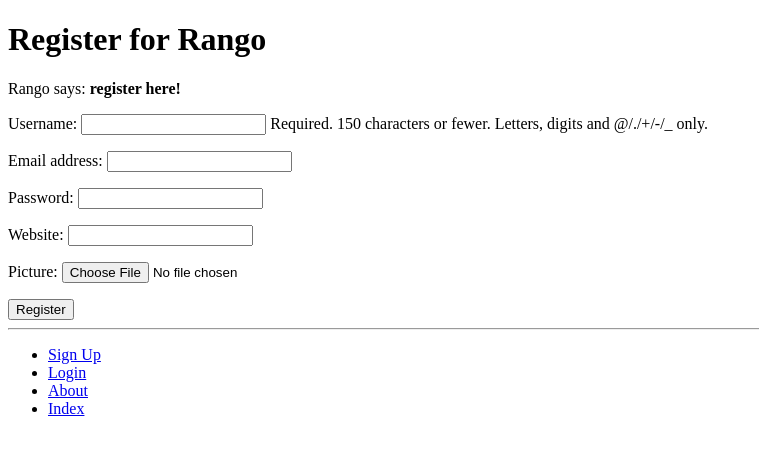
After one commit to loyihsu/GadgetGateway, a Django app: page /rango/register/ in a window 1280 px wide. The commit adds this page. Shown: the top 455 px of the page, without its empty margins (0-759 px from the left). Run offline with Django 3.2, Linux system fonts and the light colour scheme.

Commit message:
added user authentication and login/logout feature

```diff
--- a/rango/admin.py
+++ b/rango/admin.py
@@ -1,6 +1,6 @@
 from django.contrib import admin
 from django.db.models.query_utils import PathInfo
-from rango.models import Category, Page
+from rango.models import Category, Page, UserProfile
 
 class CategoryAdmin(admin.ModelAdmin):
     prepopulated_fields = {'slug':('name',)}
@@ -10,3 +10,4 @@ class PageAdmin(admin.ModelAdmin):
 
 admin.site.register(Category, CategoryAdmin)
 admin.site.register(Page, PageAdmin)
+admin.site.register(UserProfile)
--- a/rango/forms.py
+++ b/rango/forms.py
@@ -1,5 +1,7 @@
 from django import forms
-from rango.models import Page, Category
+from django.forms import fields
+from rango.models import Page, Category, UserProfile
+from django.contrib.auth.models import User
 
 class CategoryForm(forms.ModelForm):
     name = forms.CharField(max_length=Category.Name_MAX_LENGTH, help_text="Please enter the category name.")
@@ -34,3 +36,16 @@ class PageForm(forms.ModelForm):
         exclude = ('category',)
         # or specify the fields to include
         # fields = ('title', 'url', 'views')
+
+
+class UserForm(forms.ModelForm):
+    password = forms.CharField(widget=forms.PasswordInput())
+
+    class Meta:
+        model = User
+        fields = ('username', 'email', 'password')
+
+class UserProfileForm(forms.ModelForm):
+    class Meta:
+        model = UserProfile
+        fields = ('website', 'picture')
--- a/rango/models.py
+++ b/rango/models.py
@@ -3,6 +3,7 @@ from django.db import models
 from django.db.models.base import Model
 from django.db.models.deletion import CASCADE
 from django.template.defaultfilters import slugify
+from django.contrib.auth.models import User
 
 class Category(models.Model):
     Name_MAX_LENGTH = 128
@@ -33,3 +34,15 @@ class Page(models.Model):
 
     def __str__(self):
         return self.title
+
+
+class UserProfile(models.Model):
+    # Link to map UserProfile to a user model instance.
+    user = models.OneToOneField(User, on_delete=CASCADE)
+
+    # Additional attributes to be included
+    website = models.URLField(blank=True)
+    picture = models.ImageField(upload_to='profile_images', blank=True)
+
+    def __str__(self):
+        return self.user.username
--- a/rango/urls.py
+++ b/rango/urls.py
@@ -9,4 +9,8 @@ urlpatterns = [
     path('category/<slug:category_name_slug>/', views.show_category, name='show_category'),
     path('category/<slug:category_name_slug>/add_page/', views.add_page, name="add_page"),
     path('add_category/', views.add_category, name="add_category"),
+    path('register/', views.register, name="register"),
+    path('login/', views.user_login, name="login"),
+    path('restricted/', views.restricted, name="restricted"),
+    path('logout/', views.user_logout, name='logout'),
 ]
--- a/rango/views.py
+++ b/rango/views.py
@@ -1,8 +1,11 @@
-from rango.forms import CategoryForm, PageForm
+from django.http.response import HttpResponse
+from rango.forms import CategoryForm, PageForm, UserForm, UserProfileForm
 from django.shortcuts import redirect, render
 from rango.models import Category, Page
 from rango.forms import CategoryForm, PageForm
 from django.urls import reverse
+from django.contrib.auth import authenticate, login, logout
+from django.contrib.auth.decorators import login_required
 
 def index(request):
     category_list = Category.objects.order_by('-likes')[:5]
@@ -36,6 +39,7 @@ def show_category(request, category_name_slug):
     return render(request, 'rango/category.html', context=context_dict)
 
 
+@login_required
 def add_category(request):
     form = CategoryForm()
 
@@ -55,7 +59,7 @@ def add_category(request):
 
     return render(request, 'rango/add_category.html', {'form': form})
 
-
+@login_required
 def add_page(request, category_name_slug):
     try:
         category = Category.objects.get(slug=category_name_slug)
@@ -84,3 +88,103 @@ def add_page(request, category_name_slug):
 
     context_dict = {'form': form, 'category': category}
     return render(request, 'rango/add_page.html', context=context_dict)
+
+
+def register(request):
+
+    # Boolean to tell the template if the registration was successful
+    registered = False
+
+    if request.method == 'POST':
+        # Grab raw information
+        user_form = UserForm(request.POST)
+        profile_form = UserProfileForm(request.POST)
+
+        # if the two forms are valid
+        if user_form.is_valid() and profile_form.is_valid():
+            # Save user info to the database
+            user = user_form.save()
+
+            # hash password, once hashed, update user password
+            user.set_password(user.password)
+            user.save()
+
+            # since we need to set the user attribute ourselves
+            # we set commit = False, this delays saving the model
+            # until we're ready, helps in avoiding integrity problems
+            profile = profile_form.save(commit=False)
+            profile.user = user
+
+            # If the user has provided a profile picture, get it from
+            # the input form and put it in UserProfile model
+            if 'picture' in request.FILES:
+                profile.picture = request.FILES['picture']
+
+            # saving UserProfile model instance
+            profile.save()
+
+            # update variable to indicate that the registration
+            # was successsful
+            registered = True
+
+        else:
+            # Invalid forms? print errors to the terminal
+            print(user_form.errors, profile_form.errors)
+
+
+    # Not a POST request, render our form using two ModelForm instances
+    # these forms will be blank, ready for user input
+    else:
+        user_form = UserForm()
+        profile_form = UserProfileForm()
+
+    # Render template depending on the context
+    return render(request, 'rango/register.html',
+    context={'user_form': user_form, 'profile_form': profile_form, 'registered': registered})
+
+
+def user_login(request):
+
+    # If the request is POST, get relevant information
+    if request.method == 'POST':
+        # Gather username and password provided by the user.
+        username = request.POST.get('username')
+        password = request.POST.get('password')
+
+        # check if username/password combination is valid
+        # if yes, a user object is returned
+        user = authenticate(username=username, password=password)
+
+        # If we have a user object and the details are correct
+        if user:
+
+            # Is the account active?
+            if user.is_active:
+                # If the user is valid and active, allow login
+                login(request, user)
+                return redirect(reverse('rango:index'))
+
+            else:
+                return HttpResponse("Your rango account is disabled.")
+
+        else:
+            print(f"Invalid login details: {username}, {password}")
+            return HttpResponse("Invalid login details supplied.")
+
+    # If the form is not post, display the login form
+    else:
+        return render(request, 'rango/login.html')
+
+@login_required
+def restricted(request):
+    return render(request, 'rango/restricted.html')
+
+
+# Use the login_required() decorator to ensure only those logged in can
+# access the view.
+@login_required
+def user_logout(request):
+    # Logout the last logged in user
+    logout(request)
+    # Redirect to homepage
+    return redirect(reverse('rango:index'))
--- a/templates/rango/base.html
+++ b/templates/rango/base.html
@@ -16,8 +16,20 @@
     </body>
     <hr />
     <div>
-        <li><a href="{% url 'rango:add_category' %}">Add a New Category</a></li>
-        <li><a href="{% url 'rango:about' %}">About</a></li>
-        <li><a href="{% url 'rango:index' %}">Index</a></li>
+        <ul>
+            {% if user.is_authenticated %}
+            <!-- Show these links when the user is logged in -->
+            <li><a href="{% url 'rango:restricted' %}">Restricted Page</a></li>
+            <li><a href="{% url 'rango:add_category' %}">Add New Category</a></li>
+            <li><a href="{% url 'rango:logout' %}">Logout</a></li>
+            {% else %}
+                <!-- Show these links when the user is NOT logged in -->
+                <li><a href="{% url 'rango:register' %}">Sign Up</a></li>
+                <li><a href="{% url 'rango:login' %}">Login</a></li>
+            {% endif %}
+                <!-- Outside the conditional statements, ALWAYS show -->
+                <li><a href="{% url 'rango:about' %}">About</a></li>
+                <li><a href="{% url 'rango:index' %}">Index</a></li>
+        </ul>
     </div>
 </html>
--- a/templates/rango/category.html
+++ b/templates/rango/category.html
@@ -23,7 +23,9 @@
         <strong>No pages currently in category.</strong> <br/>
         {% endif %}
 
-        <a href="{% url 'rango:add_page' category.slug %}">Add Page</a> <br/>
+        {% if user.is_authenticated %}
+            <a href="{% url 'rango:add_page' category.slug %}">Add Page</a> <br/>
+        {% endif %}
     {% else %}
         <strong> The specified category does not exist. </strong>
     {% endif %}
--- /dev/null
+++ b/templates/rango/register.html
@@ -0,0 +1,25 @@
+{% extends 'rango/base.html' %}
+{% load staticfiles %}
+
+{% block title_block %}
+    Register
+{% endblock %}
+
+{% block body_block %}
+    <h1>Register for Rango</h1>
+    {% if registered %}
+        Rango says: <strong>thank you for registering!</strong>
+        <a href="{% url 'rango:index' %}">Return to the homepage.</a><br />
+    {% else %}
+        Rango says: <strong>register here!</strong><br />
+        <form id="user_form" method="post" action="{% url 'rango:register' %}"
+            enctype="multipart/form-data">
+
+            {% csrf_token %}
+            {{ user_form.as_p }}
+            {{ profile_form.as_p }}
+
+            <input type="submit" name="submit" value="Register" />
+        </form>
+    {% endif %}
+{% endblock %}
```
Also changed, not shown: tango_with_django_project/settings.py (+9 -0 lines), templates/rango/index.html (+6 -1 lines), templates/rango/login.html (added, +16 -0 lines), templates/rango/restricted.html (added, +9 -0 lines).
